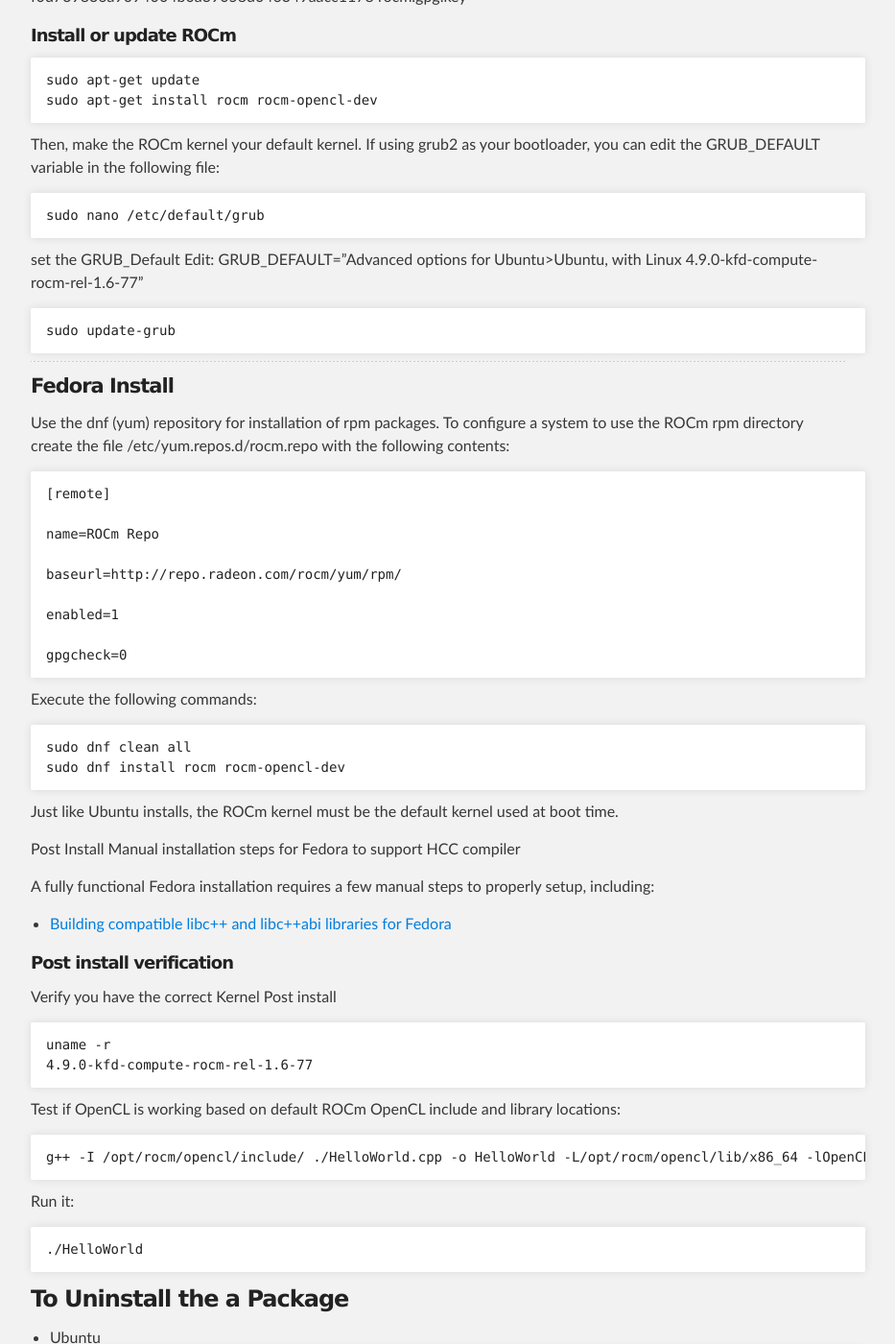
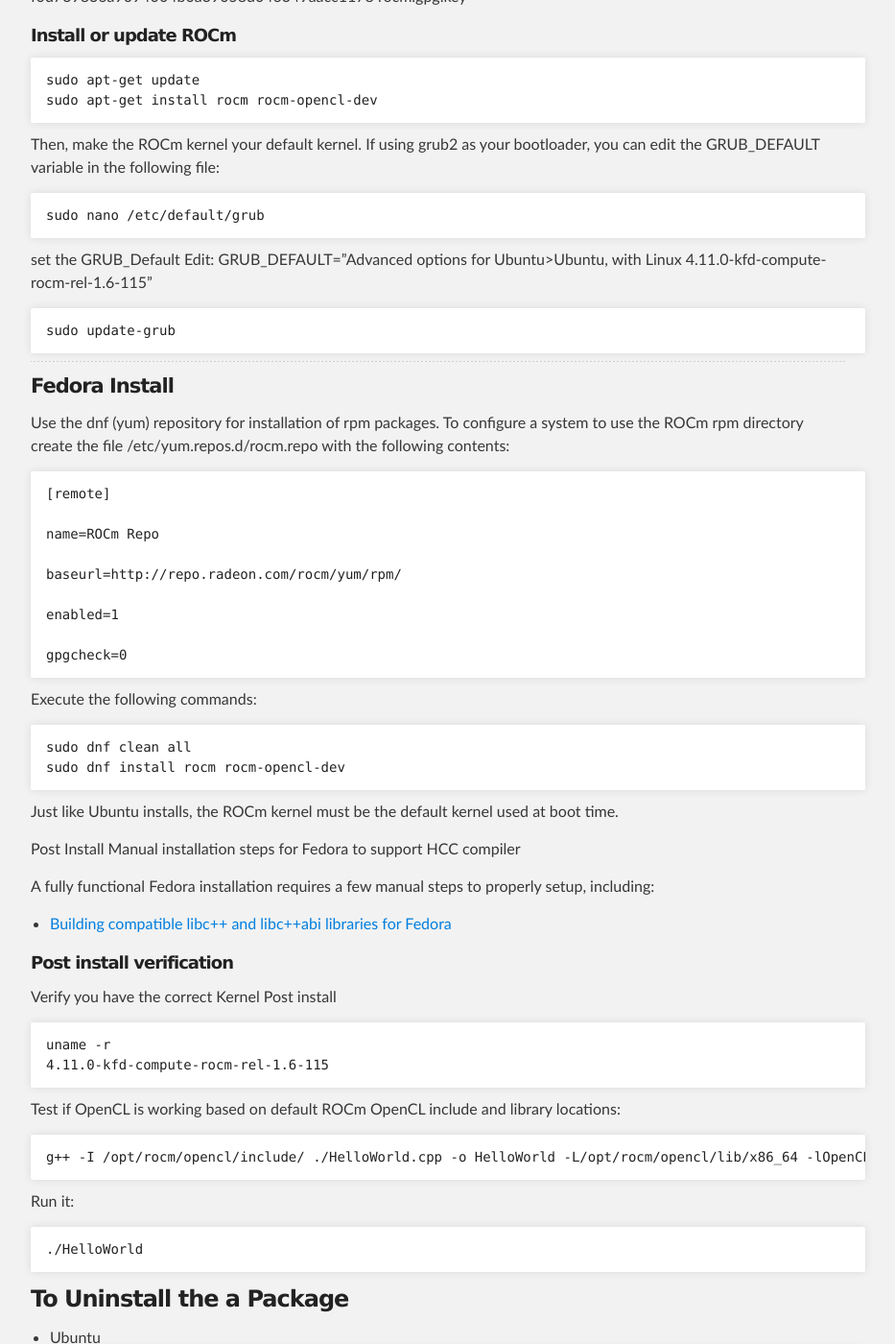
Before and after one commit to ROCm/ROCm.github.io, a Jekyll site: the page built from ROCmInstall.md, in a window 1280 px wide and 1400 px high, scrolled down 2302 px. Shown: the whole window at 96% size, without its empty margins (183-1116 px from the left). Built offline with Jekyll 4.4.1, drawn with Linux system fonts in a browser that asks for light colours.

Commit message:
Update ROCmInstall.md

````diff
--- a/ROCmInstall.md
+++ b/ROCmInstall.md
@@ -106,7 +106,7 @@
 sudo nano /etc/default/grub
 ```
 set the GRUB_Default
-Edit: GRUB_DEFAULT="Advanced options for Ubuntu>Ubuntu, with Linux 4.9.0-kfd-compute-rocm-rel-1.6-77"
+Edit: GRUB_DEFAULT="Advanced options for Ubuntu>Ubuntu, with Linux 4.11.0-kfd-compute-rocm-rel-1.6-115"
 ```shell
 sudo update-grub
 ```
@@ -150,7 +150,7 @@
 
 ```shell
 uname -r
-4.9.0-kfd-compute-rocm-rel-1.6-77
+4.11.0-kfd-compute-rocm-rel-1.6-115
 ```
 Test if OpenCL is working based on default ROCm OpenCL include and library locations:
 ```shell
````
